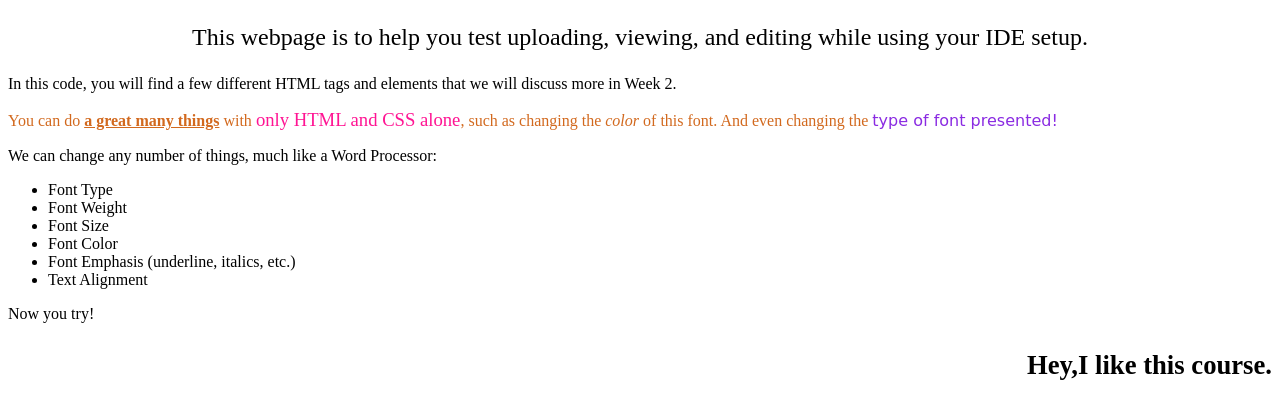
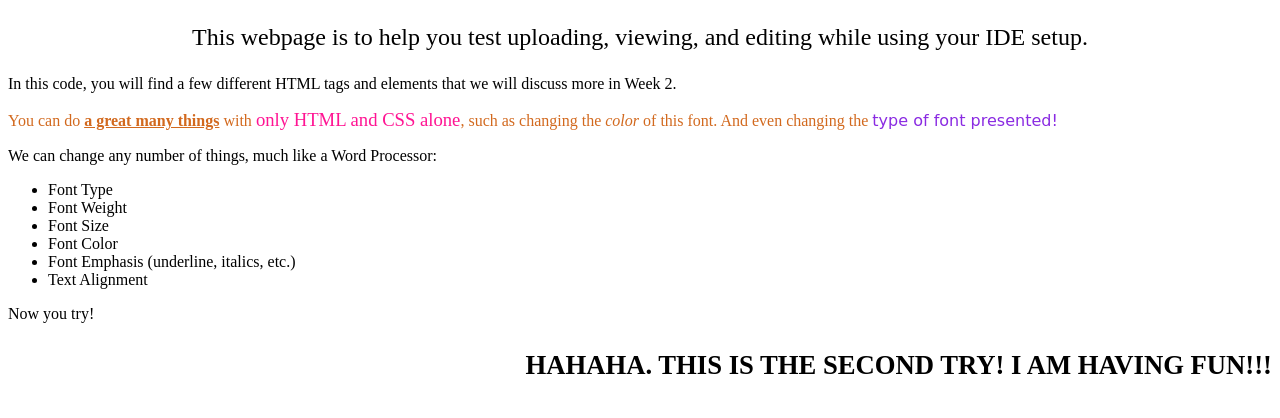
Before and after one commit to beijiayao/beijiayao.github.io, a plain HTML site: page islt_7310/webpageTest.html in a window 1280 px wide. Drawn offline with Linux system fonts and the light colour scheme.

Commit message:
Add files via upload

```diff
--- a/islt_7310/webpageTest.html
+++ b/islt_7310/webpageTest.html
@@ -20,7 +20,7 @@
         <li>Text Alignment</li>
     </ul>
     <p> Now you try! </p>
-    <p style="text-align: right; font-weight: bold; font-size: 20pt;"> Hey,I like this course.</p>
+    <p style="text-align: right; font-weight: bold; font-size: 20pt;"> HAHAHA. THIS IS THE SECOND TRY! I AM HAVING FUN!!!</p>
 
 </body>
 </html>
```
